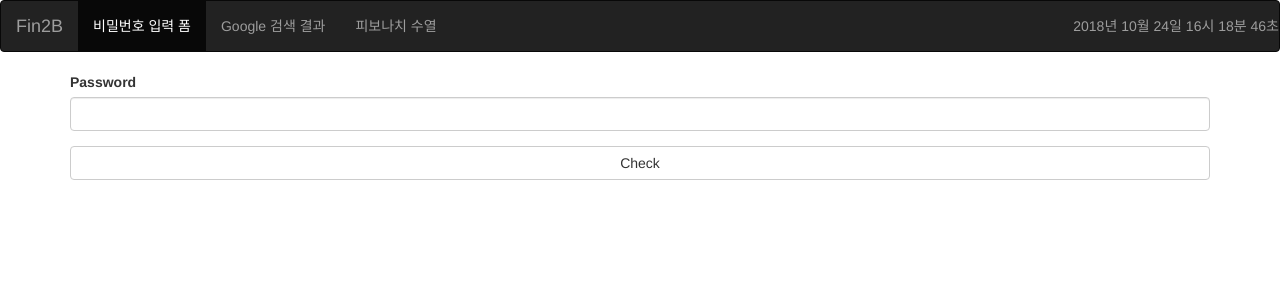
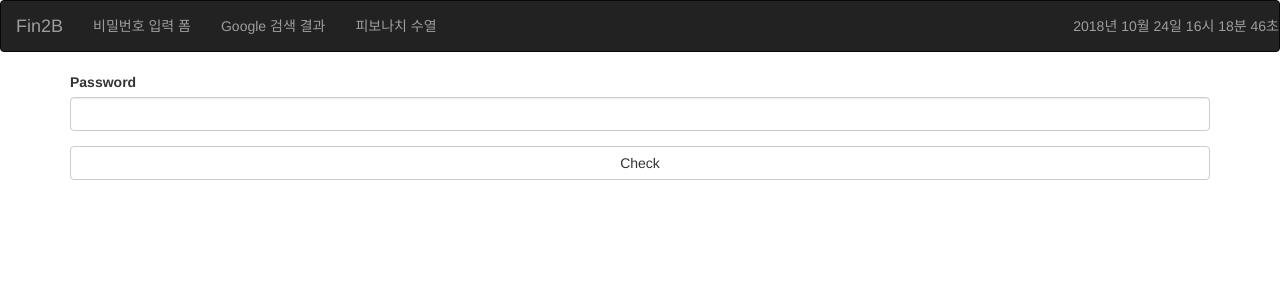
Before and after one commit to postlude/Fin2B, a Node server app: page /password in a window 1280 px wide. Shown: the top 300 px of the page. Run offline with Node 20, Linux system fonts and the light colour scheme; some libraries are stand-ins or nearby versions.

Commit message:
li tag active class 제거

```diff
--- a/views/layouts/layout.hbs
+++ b/views/layouts/layout.hbs
@@ -37,7 +37,7 @@
                 <a class="navbar-brand" href="/">Fin2B</a>
             </div>
             <ul class="nav navbar-nav">
-                <li class="active"><a href="/password">비밀번호 입력 폼</a></li>
+                <li><a href="/password">비밀번호 입력 폼</a></li>
                 <li><a href="#">Google 검색 결과</a></li>
                 <li><a href="#">피보나치 수열</a></li>
             </ul>
```
